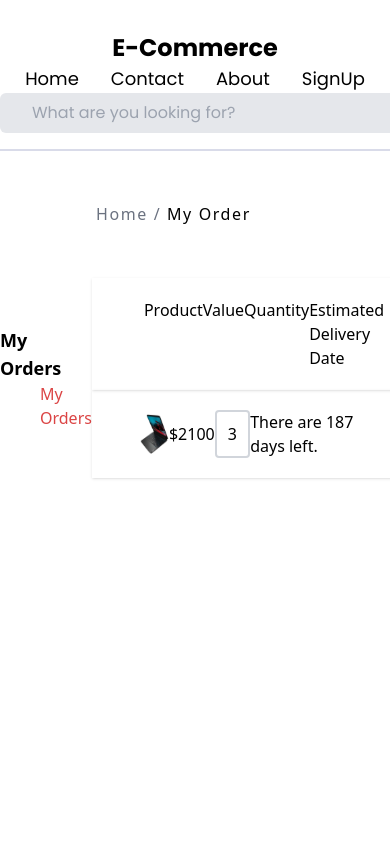
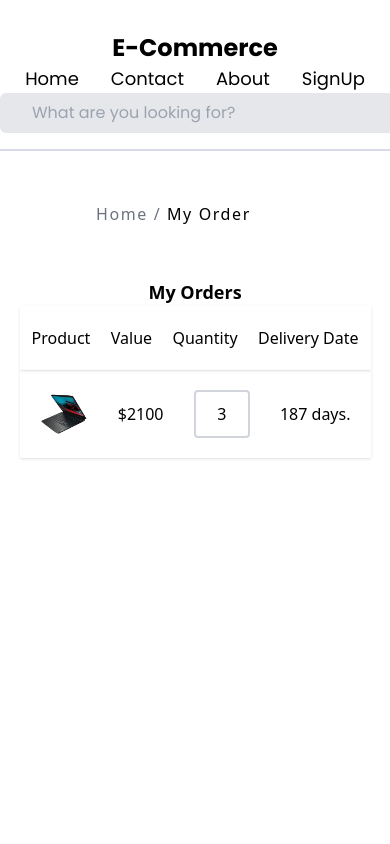
Before and after one commit to degu0/e-commerce, a React (Vite) app: page /myOrder in a window 390 px wide. Shown: the top 844 px of the page. Built offline with nearby package versions, Linux system fonts and the light colour scheme; data requests are answered from the project's data file.

Commit message:
Responsiveness in the categories: Wishlist, Order, Product Details.

```diff
--- a/src/pages/category/Category.tsx
+++ b/src/pages/category/Category.tsx
@@ -49,7 +49,7 @@ export function Category() {
     };
 
     return (
-        <div className="h-screen ">
+        <div className="">
             <div className="h-[15vh] flex items-center ml-24">
                 <p className="text-gray-500 tracking-widest">
                     Home / <label className="text-black">{category}</label>
@@ -58,7 +58,7 @@ export function Category() {
             <div className="max-w-7xl m-auto">
                 <div className="p-4 flex flex-col items-center w-full">
                     <div
-                        className="w-full grid grid-cols-4 gap-4"
+                        className="w-4/5 md:w-full grid grid-cols-1 sm:grid-cols-2 md:grid-cols-3 lg:grid-cols-4 gap-4"
                     >
                         {products.slice(0, visibleProducts).map((product: Product) => (
                             <div key={product.id} className="flex-shrink-0 p-2">
--- a/src/pages/order/Order.tsx
+++ b/src/pages/order/Order.tsx
@@ -72,20 +72,20 @@ export function Order() {
                     Home / <label className="text-black">My Order</label>
                 </p>
             </div>
-            <div className="max-w-7xl m-auto flex items-center justify-between">
+            <div className="max-w-7xl m-auto flex flex-col lg:flex-row items-center justify-between">
                 <div className="flex flex-col gap-10">
                     <div>
                         <h2 className="text-lg font-bold">My Orders</h2>
-                        <p className="text-red-custom cursor-pointer ml-10">My Orders</p>
+                        <p className="text-red-custom cursor-pointer ml-10 flex-block hidden lg:block">My Orders</p>
                     </div>
                 </div>
-                <div className="w-4/5">
+                <div className="w-[90%] lg:w-4/5">
                     <ul className="shadow py-5 px-3">
                         <li className="flex justify-between">
-                            <p className="ml-10">Product</p>
+                            <p className="xl:ml-10">Product</p>
                             <p>Value</p>
                             <p>Quantity</p>
-                            <p className="mr-10">Estimated Delivery Date</p>
+                            <p className="xl:mr-12">Delivery Date</p>
                         </li>
                     </ul>
                     {products.map(product => (
@@ -93,14 +93,14 @@ export function Order() {
                             <li
                                 className="relative shadow flex justify-between items-center py-5"
                             >
-                                <div className="flex justify-center items-center ml-12 relative">
+                                <div className="flex justify-center items-center ml-5 xl:ml-12 relative">
                                     <img src={product.productImage} alt={product.productName} className="w-12 h-10" title={product.productName} />
                                 </div>
                                 <p>${product.price * product.quantity}</p>
                                 <div className="w-14 h-12 border-2 border-gray-300 rounded flex justify-center items-center">
                                     <p>{product.quantity}</p>
                                 </div>
-                                <p className="mr-12">There are {daysUntilDate(product.date)} days left.</p>
+                                <p className="mr-5 xl:mr-12">{daysUntilDate(product.date)} days.</p>
                             </li>
                         </ul>
                     ))}
--- a/src/pages/product/ProductDetail.tsx
+++ b/src/pages/product/ProductDetail.tsx
@@ -124,13 +124,13 @@ export function ProductDetail() {
         </p>
       </div>
       <div className="h-full max-w-7xl m-auto">
-        <div className="flex justify-center items-center h-screen gap-10">
-          <div className="w-5/6 h-4/6 flex justify-center items-center">
+        <div className="flex flex-col lg:flex-row justify-center items-center gap-10">
+          <div className="w-5/6 h-full flex justify-center items-center">
             <div className="bg-gray-100 border-none rounded w-3/4 h-full flex justify-center items-center">
-              <img src={product.image} alt={product.name} className="w-1/2" />
+              <img src={product.image} alt={product.name} className="xl:w-1/2" />
             </div>
           </div>
-          <div className="flex flex-col gap-6 w-3/6">
+          <div className="flex flex-col md:max-w-2xl lg:max-w-7xl md:m-auto gap-6">
             <h2 className="font-bold text-4xl">{product.name}</h2>
             <div className="flex items-center gap-5">
               <div className="flex items-center gap-2">
@@ -209,7 +209,7 @@ export function ProductDetail() {
         </div>
           </div>
         </div>
-        <div className="h-[80vh]">
+        <div className="h-[80vh] mt-16">
           <TitleCategory name={"Today's"} />
           <Carrosel />
         </div>
--- a/src/pages/wishlist/Wishlist.tsx
+++ b/src/pages/wishlist/Wishlist.tsx
@@ -124,7 +124,7 @@ export function Wishlist() {
         <div>
             <div className="max-w-7xl m-auto pb-28 mt-20">
                 <div className="h-1/2 flex flex-col gap-y-16">
-                    <div className="flex justify-between items-center font-semibold">
+                    <div className="flex flex-col gap-10 sm:flex-row sm:justify-around sm:gap-0 xl:justify-between items-center font-semibold">
                         <p className="text-xl">Wishlist ({products.length})</p>
                         <button className="border-2 border-gray-500 rounded text-lg py-3 px-10">
                             Move All To Bag
```
Lines whose indentation alone changed are shown as unchanged.
